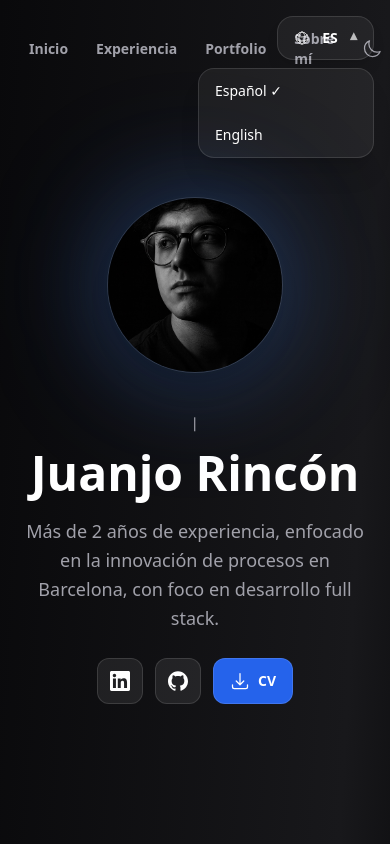
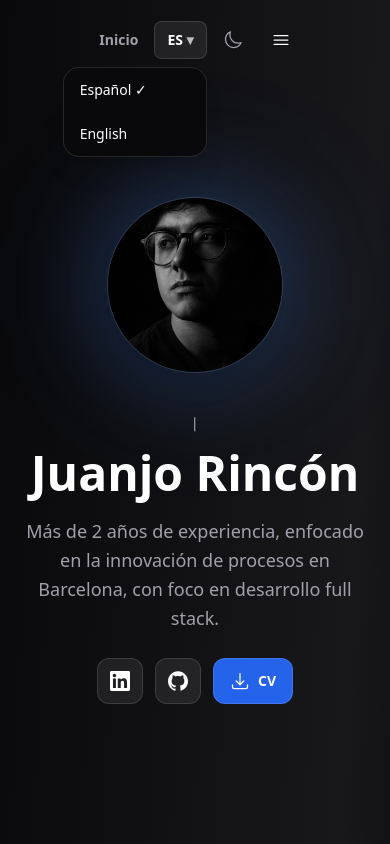
Before and after one commit to Juanjorbo/portfolio, a React (Vite) app: page / in a window 390 px wide. Both pictures are taken after a click on the button "Language". Shown: the top 844 px of the page. Built offline with nearby package versions, Linux system fonts and the light colour scheme.

Commit message:
add responsive web

```diff
--- a/src/App.jsx
+++ b/src/App.jsx
@@ -40,7 +40,8 @@ export default function App() {
         to-[rgb(var(--bg-to))]
       "
     >
-      <Navbar t={t} theme={theme} setTheme={setTheme} />
+      <Navbar t={t} theme={theme} setTheme={setTheme} lang={lang} setLang={setLang} />
+
 
       <LanguageFloating lang={lang} setLang={setLang} />
 
--- a/src/components/LanguageFloating.jsx
+++ b/src/components/LanguageFloating.jsx
@@ -22,7 +22,7 @@ export default function LanguageFloating({ lang, setLang }) {
   }, []);
 
   return (
-    <div className="fixed top-4 right-4 z-50">
+    <div className="hidden md:block fixed top-4 right-4 z-50">
       <div ref={ref} className="relative">
         <button
           type="button"
--- a/src/components/Navbar.jsx
+++ b/src/components/Navbar.jsx
@@ -1,6 +1,11 @@
 import { motion, AnimatePresence } from "framer-motion";
 import { useEffect, useRef, useState } from "react";
-import { HiOutlineMoon, HiOutlineSun } from "react-icons/hi2";
+import {
+  HiOutlineMoon,
+  HiOutlineSun,
+  HiOutlineBars3,
+  HiOutlineXMark,
+} from "react-icons/hi2";
 
 /**
  * Histeresis:
@@ -61,7 +66,7 @@ function ThemeIconDropdown({ theme, setTheme }) {
   ];
 
   return (
-    <div ref={ref} className="relative">
+    <div ref={ref} className="relative flex-shrink-0">
       <button
         type="button"
         onClick={() => setOpen((v) => !v)}
@@ -125,8 +130,102 @@ function ThemeIconDropdown({ theme, setTheme }) {
   );
 }
 
-export default function Navbar({ t, theme, setTheme }) {
+/** Selector idioma compacto (para móvil dentro del navbar) */
+function LanguageMini({ lang, setLang }) {
+  const [open, setOpen] = useState(false);
+  const ref = useRef(null);
+
+  useEffect(() => {
+    const onClickOutside = (e) => {
+      if (!ref.current) return;
+      if (!ref.current.contains(e.target)) setOpen(false);
+    };
+    const onKey = (e) => e.key === "Escape" && setOpen(false);
+
+    document.addEventListener("mousedown", onClickOutside);
+    document.addEventListener("keydown", onKey);
+    return () => {
+      document.removeEventListener("mousedown", onClickOutside);
+      document.removeEventListener("keydown", onKey);
+    };
+  }, []);
+
+  return (
+    <div ref={ref} className="relative flex-shrink-0 md:hidden">
+      <button
+        type="button"
+        onClick={() => setOpen((v) => !v)}
+        className="
+          px-3 py-2 rounded-lg text-sm font-semibold
+          border border-[rgb(var(--border))]
+          bg-[rgb(var(--btn))]
+          text-[rgb(var(--text))]
+          hover:bg-[rgb(var(--btn-hover))]
+          transition
+        "
+        aria-haspopup="menu"
+        aria-expanded={open}
+        title="Language"
+      >
+        {lang === "es" ? "ES" : "EN"} <span className="opacity-70">▾</span>
+      </button>
+
+      <AnimatePresence>
+        {open && (
+          <motion.div
+            role="menu"
+            initial={{ opacity: 0, y: 6, scale: 0.98 }}
+            animate={{ opacity: 1, y: 0, scale: 1 }}
+            exit={{ opacity: 0, y: 6, scale: 0.98 }}
+            transition={{ duration: 0.15 }}
+            className="
+              absolute right-0 mt-2 w-36 overflow-hidden rounded-2xl
+              border border-[rgb(var(--border))]
+              bg-[rgb(var(--nav-solid))]
+              shadow-xl z-[9999]
+            "
+          >
+            <button
+              role="menuitem"
+              onClick={() => {
+                setLang("es");
+                setOpen(false);
+              }}
+              className="
+                w-full px-4 py-3 text-left text-sm
+                text-[rgb(var(--text))]
+                hover:bg-[rgb(var(--btn))]
+                transition
+              "
+            >
+              Español {lang === "es" ? "✓" : ""}
+            </button>
+
+            <button
+              role="menuitem"
+              onClick={() => {
+                setLang("en");
+                setOpen(false);
+              }}
+              className="
+                w-full px-4 py-3 text-left text-sm
+                text-[rgb(var(--text))]
+                hover:bg-[rgb(var(--btn))]
+                transition
+              "
+            >
+              English {lang === "en" ? "✓" : ""}
+            </button>
+          </motion.div>
+        )}
+      </AnimatePresence>
+    </div>
+  );
+}
+
+export default function Navbar({ t, theme, setTheme, lang, setLang }) {
   const scrolled = useScrolled(80, 20);
+  const [menuOpen, setMenuOpen] = useState(false);
 
   const LINKS = [
     { label: t?.nav?.inicio ?? "Inicio", href: "#resume" },
@@ -143,17 +242,40 @@ export default function Navbar({ t, theme, setTheme }) {
         transition={{ type: "spring", stiffness: 260, damping: 26 }}
         className={[
           "pointer-events-auto mx-auto mt-3",
-          "w-fit rounded-2xl px-4 py-2",
+          "rounded-2xl px-3 py-2",
+          // ✅ responsive width (no se sale en móvil)
+          "max-w-[92vw] w-fit",
           scrolled
             ? "border border-[rgb(var(--border))] bg-[rgb(var(--nav-solid))] shadow-lg"
             : "border border-transparent bg-transparent shadow-none",
         ].join(" ")}
       >
+        {/* Barra superior */}
         <div className="flex items-center gap-1">
-          {LINKS.map((l) => (
+          {/* Desktop: links completos */}
+          <div className="hidden md:flex items-center gap-1">
+            {LINKS.map((l) => (
+              <a
+                key={l.href}
+                href={l.href}
+                className="
+                  px-3 py-2 rounded-lg text-sm
+                  font-semibold
+                  text-[rgb(var(--muted))]
+                  hover:text-[rgb(var(--text))]
+                  hover:bg-[rgb(var(--btn))]
+                  transition
+                "
+              >
+                <span className="nav-link-fx">{l.label}</span>
+              </a>
+            ))}
+          </div>
+
+          {/* Mobile: solo Inicio + idioma mini */}
+          <div className="flex md:hidden items-center gap-1">
             <a
-              key={l.href}
-              href={l.href}
+              href={LINKS[0].href}
               className="
                 px-3 py-2 rounded-lg text-sm
                 font-semibold
@@ -163,12 +285,67 @@ export default function Navbar({ t, theme, setTheme }) {
                 transition
               "
             >
-              <span className="nav-link-fx">{l.label}</span>
+              <span className="nav-link-fx">{LINKS[0].label}</span>
             </a>
-          ))}
 
+            <LanguageMini lang={lang} setLang={setLang} />
+          </div>
+
+          {/* Theme */}
           <ThemeIconDropdown theme={theme} setTheme={setTheme} />
+
+          {/* Botón menú móvil */}
+          <button
+            type="button"
+            onClick={() => setMenuOpen((v) => !v)}
+            className="
+              md:hidden px-3 py-2 rounded-lg
+              hover:bg-[rgb(var(--btn))]
+              transition text-[rgb(var(--text))]
+            "
+            aria-label="Open menu"
+          >
+            {menuOpen ? (
+              <HiOutlineXMark className="w-5 h-5" />
+            ) : (
+              <HiOutlineBars3 className="w-5 h-5" />
+            )}
+          </button>
         </div>
+
+        {/* Menú desplegable móvil */}
+        <AnimatePresence>
+          {menuOpen && (
+            <motion.div
+              initial={{ opacity: 0, y: 8 }}
+              animate={{ opacity: 1, y: 0 }}
+              exit={{ opacity: 0, y: 8 }}
+              transition={{ duration: 0.18 }}
+              className="
+                md:hidden mt-2 p-2 rounded-2xl
+                border border-[rgb(var(--border))]
+                bg-[rgb(var(--nav-solid))]
+                shadow-xl
+              "
+            >
+              {LINKS.map((l) => (
+                <a
+                  key={l.href}
+                  href={l.href}
+                  onClick={() => setMenuOpen(false)}
+                  className="
+                    block px-4 py-3 rounded-xl text-sm font-semibold
+                    text-[rgb(var(--text))]
+                    hover:bg-[rgb(var(--btn))]
+                    transition
+                  "
+                >
+                  {l.label}
+                </a>
+              ))}
+            </motion.div>
+          )}
+        </AnimatePresence>
       </motion.nav>
     </div>
   );
--- a/src/index.css
+++ b/src/index.css
@@ -1,4 +1,25 @@
 @import "tailwindcss";
+
+/* =========================
+   RESPONSIVE GLOBAL
+========================= */
+html {
+  scroll-behavior: smooth;
+  scroll-padding-top: 88px;
+}
+@media (min-width: 768px) {
+  html {
+    scroll-padding-top: 110px;
+  }
+}
+body {
+  padding-left: env(safe-area-inset-left);
+  padding-right: env(safe-area-inset-right);
+}
+html,
+body {
+  overflow-x: hidden;
+}
 
 /* =========================
    NAV LINK FX
```
